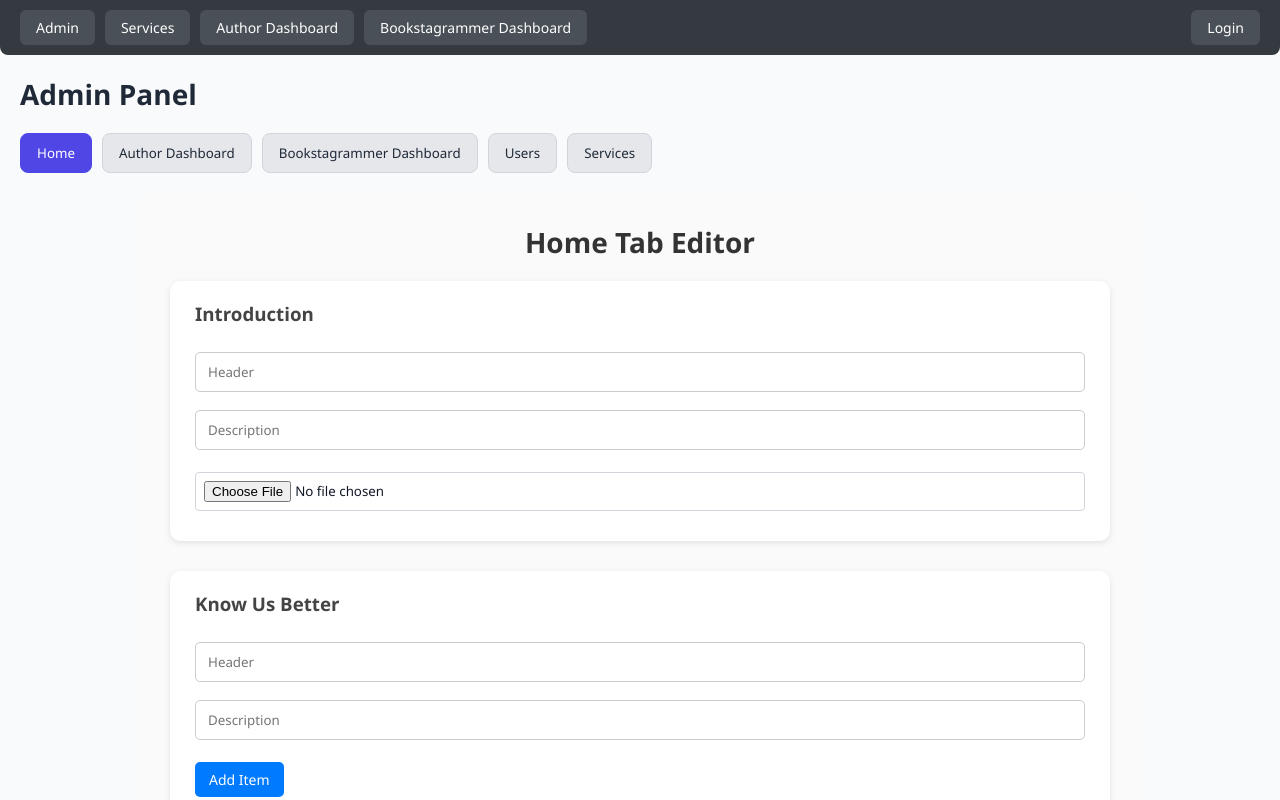
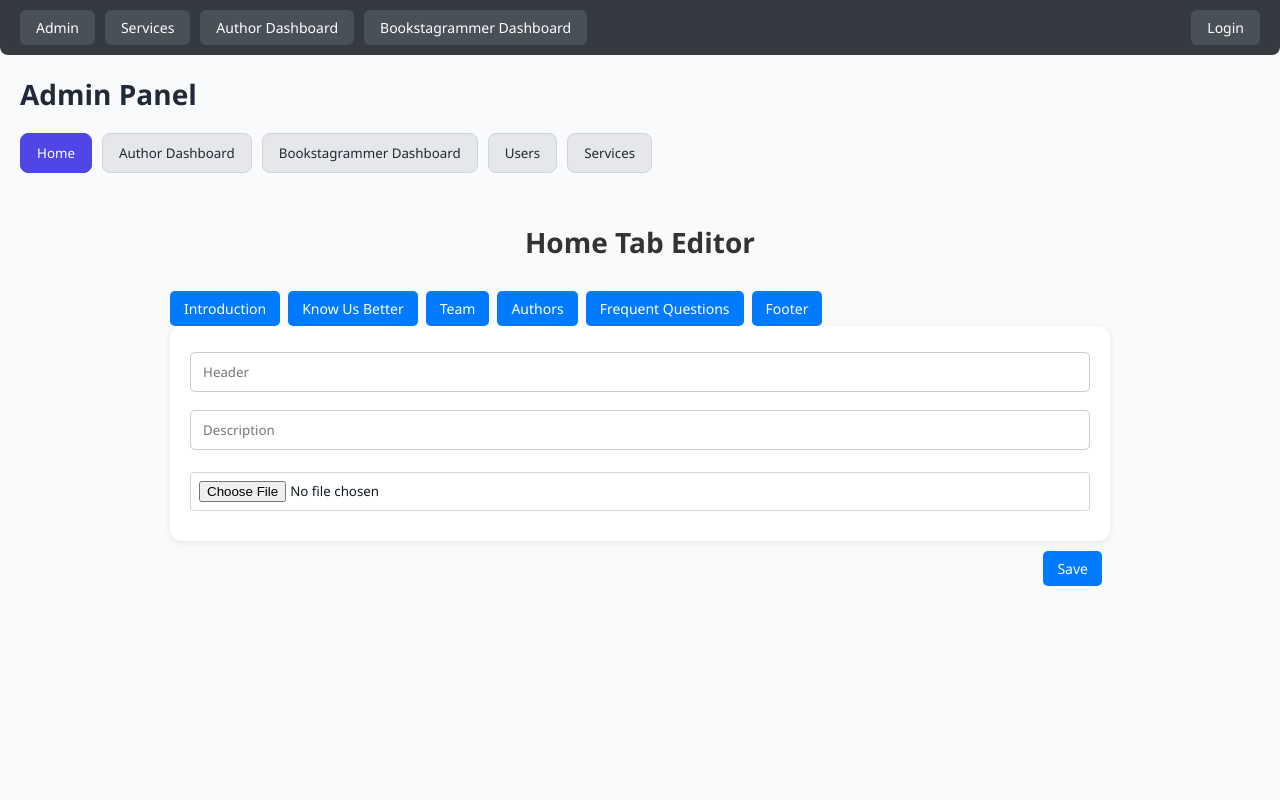
Before and after one commit to AliyulRahman/sample_lm_app, a React (Vite) app: page /admin in a window 1280 px wide. Both pictures are taken after a click on the button "Home". Shown: the top 800 px of the page. Built offline with nearby package versions, Linux system fonts and the light colour scheme.

Commit message:
Tabs included in HomeTab

```diff
--- a/src/components/Admin/HomeTab.jsx
+++ b/src/components/Admin/HomeTab.jsx
@@ -2,38 +2,27 @@ import React, { useState, useEffect } from "react";
 import "./HomeTab.css";
 import { getHomeContent, saveHomeContent } from "../../models/homeContent";
 
+const tabs = [
+  "Introduction",
+  "Know Us Better",
+  "Team",
+  "Authors",
+  "Frequent Questions",
+  "Footer",
+];
+
 const emptyData = {
   introduction: { header: "", description: "", image: "" },
-  knowUsBetter: {
-    header: "",
-    description: "",
-    list: [],
-  },
-  team: {
-    header: "",
-    description: "",
-    members: [],
-  },
-  authors: {
-    title: "",
-    list: [],
-  },
-  questions: {
-    title: "",
-    description: "",
-    list: [],
-  },
-  footer: {
-    about: "",
-    email: "",
-    phone: "",
-    insta: "",
-    facebook: "",
-  },
+  knowUsBetter: { header: "", description: "", list: [] },
+  team: { header: "", description: "", members: [] },
+  authors: { title: "", list: [] },
+  questions: { title: "", description: "", list: [] },
+  footer: { about: "", email: "", phone: "", insta: "", facebook: "" },
 };
 
 export default function HomeTab() {
   const [formData, setFormData] = useState(emptyData);
+  const [activeTab, setActiveTab] = useState("Introduction");
 
   useEffect(() => {
     const saved = getHomeContent();
@@ -43,10 +32,7 @@ export default function HomeTab() {
   const handleInput = (section, field, value) => {
     setFormData((prev) => ({
       ...prev,
-      [section]: {
-        ...prev[section],
-        [field]: value,
-      },
+      [section]: { ...prev[section], [field]: value },
     }));
   };
 
@@ -55,10 +41,7 @@ export default function HomeTab() {
     reader.onloadend = () => {
       setFormData((prev) => ({
         ...prev,
-        [section]: {
-          ...prev[section],
-          [field]: reader.result,
-        },
+        [section]: { ...prev[section], [field]: reader.result },
       }));
     };
     if (file) reader.readAsDataURL(file);
@@ -69,10 +52,7 @@ export default function HomeTab() {
     updated[index][field] = value;
     setFormData((prev) => ({
       ...prev,
-      [section]: {
-        ...prev[section],
-        [listKey]: updated,
-      },
+      [section]: { ...prev[section], [listKey]: updated },
     }));
   };
 
@@ -141,16 +121,14 @@ export default function HomeTab() {
 
   const saveForm = () => {
     saveHomeContent(formData);
-    alert("Home content saved to local storage!");
+    alert("Home content saved!");
   };
 
+  const renderTabContent = () => {
+    switch (activeTab) {
+      case "Introduction":
         return (
-    <div className="home-tab">
-      <h2>Home Tab Editor</h2>
-
-      {/* Introduction */}
-      <section>
-        <h3>Introduction</h3>
+          <>
             <input
               type="text"
               placeholder="Header"
@@ -165,11 +143,12 @@ export default function HomeTab() {
             />
             <input type="file" onChange={(e) => handleImage("introduction", "image", e.target.files[0])} />
             {formData.introduction.image && <img src={formData.introduction.image} alt="Intro" />}
-      </section>
+          </>
+        );
 
-      {/* Know Us Better */}
-      <section>
-        <h3>Know Us Better</h3>
+      case "Know Us Better":
+        return (
+          <>
             <input
               type="text"
               placeholder="Header"
@@ -202,11 +181,12 @@ export default function HomeTab() {
             <button onClick={() => handleAddItem("knowUsBetter", "list", { header: "", description: "" })}>
               Add Item
             </button>
-      </section>
+          </>
+        );
 
-      {/* Team */}
-      <section>
-        <h3>Team</h3>
+      case "Team":
+        return (
+          <>
             <input
               type="text"
               placeholder="Header"
@@ -256,11 +236,12 @@ export default function HomeTab() {
             >
               Add Member
             </button>
-      </section>
+          </>
+        );
 
-      {/* Authors */}
-      <section>
-        <h3>Authors</h3>
+      case "Authors":
+        return (
+          <>
             <input
               type="text"
               placeholder="Title"
@@ -282,10 +263,10 @@ export default function HomeTab() {
                   onChange={(e) => updateListItem("authors", "list", i, "intro", e.target.value)}
                 />
                 <input type="file" onChange={(e) => handleAuthorImage(i, e.target.files[0])} />
-            {a.image && <img src={a.image} alt="Author" />}
-            <h5>Books:</h5>
+                {a.image && <img src={a.image} alt="author" />}
+                <h5>Books</h5>
                 {a.books?.map((b, j) => (
-              <div key={j} className="nested-list-item">
+                  <div key={j}>
                     <input
                       type="text"
                       placeholder="Book Name"
@@ -294,7 +275,7 @@ export default function HomeTab() {
                     />
                     <input
                       type="text"
-                  placeholder="Book Link"
+                      placeholder="Link"
                       value={b.link}
                       onChange={(e) => updateNestedListItem("authors", i, "books", j, "link", e.target.value)}
                     />
@@ -332,11 +313,12 @@ export default function HomeTab() {
             <button onClick={() => handleAddItem("authors", "list", { name: "", intro: "", image: "", books: [] })}>
               Add Author
             </button>
-      </section>
+          </>
+        );
 
-      {/* Frequent Questions */}
-      <section>
-        <h3>Frequent Questions</h3>
+      case "Frequent Questions":
+        return (
+          <>
             <input
               type="text"
               placeholder="Title"
@@ -369,11 +351,12 @@ export default function HomeTab() {
             <button onClick={() => handleAddItem("questions", "list", { question: "", answer: "" })}>
               Add Question
             </button>
-      </section>
+          </>
+        );
 
-      {/* Footer */}
-      <section>
-        <h3>Footer</h3>
+      case "Footer":
+        return (
+          <>
             <input
               type="text"
               placeholder="About Us"
@@ -404,7 +387,31 @@ export default function HomeTab() {
               value={formData.footer.facebook}
               onChange={(e) => handleInput("footer", "facebook", e.target.value)}
             />
-      </section>
+          </>
+        );
+
+      default:
+        return null;
+    }
+  };
+
+  return (
+    <div className="home-tab">
+      <h2>Home Tab Editor</h2>
+
+      <div className="tab-buttons">
+        {tabs.map((tab) => (
+          <button
+            key={tab}
+            className={activeTab === tab ? "active" : ""}
+            onClick={() => setActiveTab(tab)}
+          >
+            {tab}
+          </button>
+        ))}
+      </div>
+
+      <div className="tab-content">{renderTabContent()}</div>
 
       <button className="save-button" onClick={saveForm}>Save</button>
     </div>
```
Lines whose indentation alone changed are shown as unchanged.
